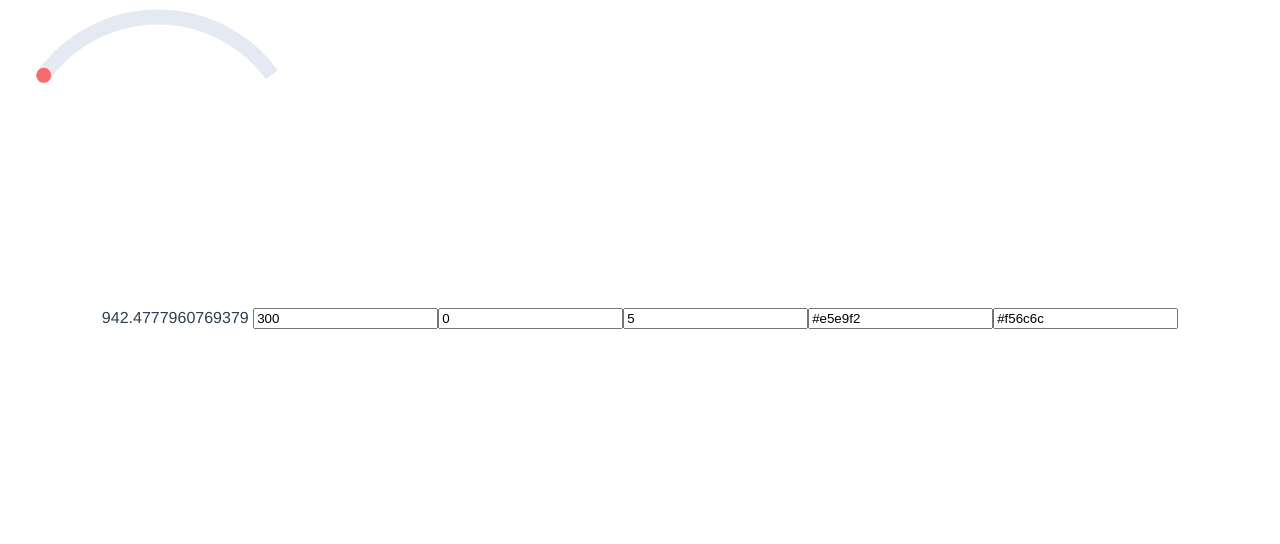
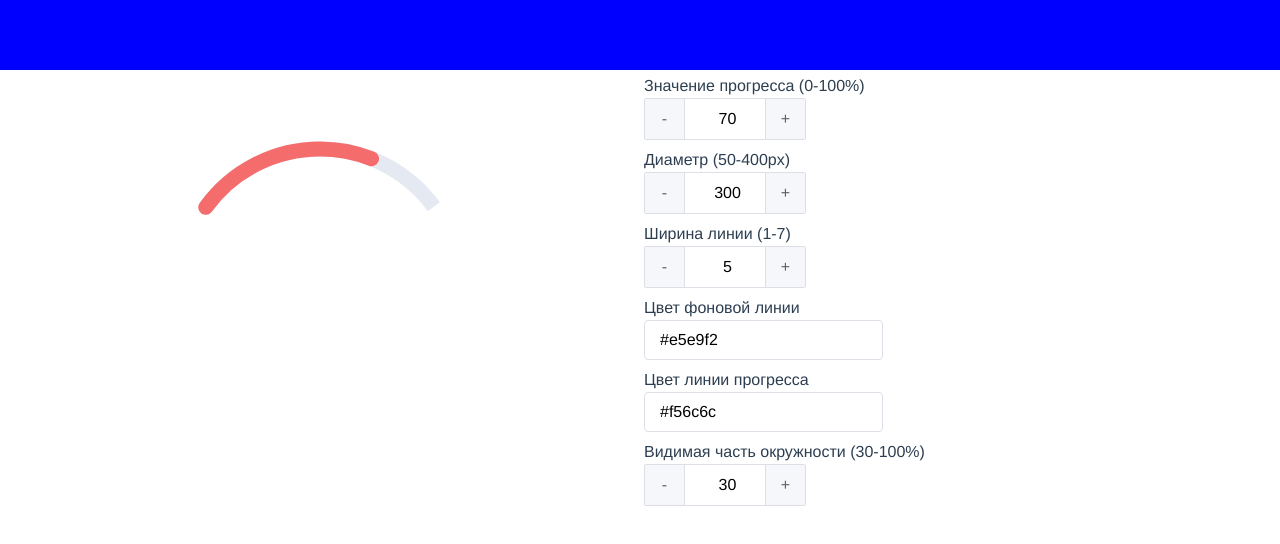
Before and after one commit to AKD47/test-task, a Vue app: page /task2 in a window 1280 px wide. Shown: the top 544 px of the page. Built offline with nearby package versions, Linux system fonts and the light colour scheme.

Commit message:
added scss to assets; added BaseWrapper.vue component; added BaseWrapper.vue to router; added BaseInput.vue component; added BaseInputNumber.vue component; added Task2.vue component;

```diff
--- a/src/App.vue
+++ b/src/App.vue
@@ -1,19 +1,18 @@
 <template>
   <div id="app">
-    <arc-progress-bar/>
+    <router-view/>
   </div>
 </template>
 
 <script>
-import ArcProgressBar from "@/components/ArcProgressBar";
-
 export default {
-  name: 'app',
-  components: { ArcProgressBar }
+  name: 'app'
 }
 </script>
 
 <style lang="scss">
+@import "assets/scss/index";
+
 #app {
   font-family: Avenir, Helvetica, Arial, sans-serif;
   -webkit-font-smoothing: antialiased;
@@ -21,17 +20,4 @@ export default {
   text-align: center;
   color: #2c3e50;
 }
-
-#nav {
-  padding: 30px;
-
-  a {
-    font-weight: bold;
-    color: #2c3e50;
-
-    &.router-link-exact-active {
-      color: #42b983;
-    }
-  }
-}
 </style>
--- /dev/null
+++ b/src/assets/scss/clear.scss
@@ -0,0 +1,69 @@
+/* Указываем box sizing */
+*,
+*::before,
+*::after {
+  box-sizing: border-box;
+  outline: none;
+}
+
+/* Убираем внутренние отступы */
+ul[class],
+ol[class] {
+  padding: 0;
+}
+
+/* Убираем внешние отступы */
+body,
+h1,
+h2,
+h3,
+h4,
+p,
+ul[class],
+ol[class],
+li,
+figure,
+figcaption,
+blockquote,
+dl,
+dd {
+  margin: 0;
+}
+
+/* Выставляем основные настройки по-умолчанию для body */
+body {
+  min-height: 100vh;
+  scroll-behavior: smooth;
+  text-rendering: optimizeSpeed;
+  line-height: 1.5;
+}
+
+/* Удаляем стандартную стилизацию для всех ul и il, у которых есть атрибут class*/
+ul[class],
+ol[class] {
+  list-style: none;
+}
+
+/* Элементы a, у которых нет класса, сбрасываем до дефолтных стилей */
+a:not([class]) {
+  text-decoration-skip-ink: auto;
+}
+
+/* Упрощаем работу с изображениями */
+img {
+  max-width: 100%;
+  display: block;
+}
+
+/* Указываем понятную периодичность в потоке данных у article*/
+article > * + * {
+  margin-top: 1em;
+}
+
+/* Наследуем шрифты для инпутов и кнопок */
+input,
+button,
+textarea,
+select {
+  font: inherit;
+}
--- /dev/null
+++ b/src/assets/scss/index.scss
@@ -0,0 +1,2 @@
+@import "clear";
+@import "fonts";
--- a/src/components/ArcProgressBar.vue
+++ b/src/components/ArcProgressBar.vue
@@ -1,29 +1,25 @@
 <template>
-  <div>
   <div class="arc-progress-bar"
        :style="{ width: `${diameter}px`, height: `${diameter}px` }">
     <svg viewBox="0 0 100 100">
-        <path :d="bgPath"
+      <path d="M 50 50
+               m 0 47
+               a 47 47 0 1 1 0 -94
+               a 47 47 0 1 1 0 94"
             :stroke="bgColor"
             :stroke-width="weight"
             fill="none"
             :style="bgStyles"/>
-        <path :d="progressPath"
+      <path d="M 50 50
+               m 0 47
+               a 47 47 0 1 1 0 -94
+               a 47 47 0 1 1 0 94"
             :stroke="lineColor"
             fill="none"
             stroke-linecap="round"
             :stroke-width="weight"
             :style="progressPathStyles"/>
     </svg>
-    </div>
-    <div>
-      {{perimeter}}
-      <input v-model="diameter" type="number">
-      <input v-model="progress" type="number">
-      <input v-model="weight" type="number">
-      <input v-model="bgColor" type="text">
-      <input v-model="lineColor" type="text">
-    </div>
   </div>
 </template>
 
@@ -32,7 +28,7 @@ export default {
   name: 'arc-progress-bar',
   props: {
     diameter: { type: Number, default: 300 }, // 1.
-    // progress: { type: Number, default: 70 } // 2.
+    progress: { type: Number, default: 70 }, // 2.
     // maxValue // 3.
     weight: { type: Number, default: 5 }, // weight // 4. ширина
     bgColor: { type: String, default: '#e5e9f2' },// bgColor // 5.
@@ -44,12 +40,6 @@ export default {
     // отображать progress // 11.
     // позиция счетчика (внутри/снизу) // 12.
   },
-  data() {
-    return {
-      progress: 0,
-      offset: 30
-    }
-  },
   computed: {
     perimeter() {
       return Math.PI * this.diameter
@@ -59,7 +49,7 @@ export default {
       const dashoffset = (offset / 100) * 295
       const dasharray = 295 - (dashoffset * 2)
       return {
-        strokeDasharray: `${dasharray * this.progress / 100}, ${this.perimeter}`,//`${(this.diameter - 7) * (this.progress / 100) }px, ${this.perimeter}px`,
+        strokeDasharray: `${dasharray * this.progress / 100}, ${this.perimeter}`,
         strokeDashoffset: -dashoffset,
         transition: 'stroke-dasharray 0.6s ease 0s, stroke 0.6s ease'
       }
@@ -72,18 +62,6 @@ export default {
         strokeDasharray: `${dasharray}, ${this.perimeter}`,
         strokeDashoffset: -dashoffset
       }
-    },
-    bgPath() {
-      return `M 50 50
-              m 0 47
-              a 47 47 0 1 1 0 -94
-              a 47 47 0 1 1 0 94`
-    },
-    progressPath() {
-      return `M 50 50
-              m 0 47
-              a 47 47 0 1 1 0 -94
-              a 47 47 0 1 1 0 94`
     }
   }
 }
--- /dev/null
+++ b/src/components/BaseInput.vue
@@ -0,0 +1,51 @@
+<template>
+  <div class="base-input">
+    <label v-if="label">{{ label }}</label>
+    <input type="text"
+           :placeholder="placeholder"
+           :value="value"
+           @input="$emit('input', $event.target.value)">
+  </div>
+</template>
+
+<script>
+export default {
+  name: 'base-input',
+  props: {
+    value: { type: String, required: true },
+    label: { type: String, default: null },
+    placeholder: { type: String, default: 'Please input' }
+  }
+}
+</script>
+
+<style lang="scss">
+.base-input {
+  width: max-content;
+  padding: 4px;
+
+  > label {
+    display: block;
+    text-align: left;
+  }
+
+  > input {
+    padding: 0 15px;
+
+    min-width: 180px;
+    height: 40px;
+
+    border: 1px solid #dcdfe6;
+    border-radius: 4px;
+
+    transition: 200ms;
+
+    &:focus, &:focus-visible {
+      border-color: #409eff!important;
+      border-width: 1px!important;
+    }
+
+  }
+
+}
+</style>
--- /dev/null
+++ b/src/components/BaseInputNumber.vue
@@ -0,0 +1,114 @@
+<template>
+  <div class="base-input-number">
+    <label v-if="label">{{ label }}</label>
+    <div class="base-input-number__content">
+      <button class="minus"
+              :disabled="min !== null && value <= min"
+              @click="handleInput(value - step)">-</button>
+      <input type="number"
+             :placeholder="placeholder"
+             :value="value"
+             @input="handleInput($event.target.value)"
+             @blur="handleBlur($event.target.value)"
+             @keyup.enter="handleInput($event.target.value)"
+             ref="input">
+      <button class="plus"
+              :disabled="max !== null && value >= max"
+              @click="handleInput(value + step)">+</button>
+    </div>
+  </div>
+</template>
+
+<script>
+export default {
+  name: 'base-input-number',
+  props: {
+    value: { type: Number, required: true },
+    label: { type: String, default: null },
+    min: { type: Number, default: null },
+    max: { type: Number, default: null },
+    step: { type: Number, default: 1 },
+    placeholder: { type: String, default: 'Please input' }
+  },
+  methods: {
+    handleBlur(val) {
+      const value = Number.parseFloat(val)
+      if (this.min && value < this.min) {
+        this.$refs.input.value = this.min
+      } else if (this.max && value > this.max) {
+        this.$refs.input.value = this.max
+      }
+    },
+    handleInput(val) {
+      const value = Number.parseFloat(val)
+      if (this.min && value < this.min) {
+        this.$emit('input', this.min)
+        return
+      }
+      if (this.max && value > this.max) {
+        this.$emit('input', this.max)
+        return
+      }
+      this.$emit('input', value)
+    }
+  }
+}
+</script>
+
+<style lang="scss">
+.base-input-number {
+  padding: 4px;
+
+  > label {
+    display: block;
+    text-align: left;
+  }
+
+  &__content {
+    width: max-content;
+    border: 1px solid #dcdfe6;
+    border-radius: 2px;
+
+    &:hover {
+      border-color: #409eff;
+    }
+
+    > button {
+      width: 40px;
+      height: 40px;
+
+      font-size: 16px;
+      font-weight: 500;
+      color: #606266;
+      background-color: #f5f7fa;
+
+      border: none;
+
+      cursor: pointer;
+
+      &:disabled {
+        cursor: no-drop;
+      }
+      &.minus {
+        border-right: 1px solid #dcdfe6;
+      }
+      &.plus {
+        border-left: 1px solid #dcdfe6;
+      }
+
+    }
+
+    > input {
+      margin-right: -20px;
+
+      width: 100px;
+      height: 40px;
+
+      border: none;
+
+      text-align: center;
+    }
+
+  }
+}
+</style>
--- /dev/null
+++ b/src/components/baseWrapper/BaseHeader.vue
@@ -0,0 +1,20 @@
+<template>
+  <header class="base-header">
+
+  </header>
+</template>
+
+<script>
+export default {
+  name: 'base-header'
+}
+</script>
+
+<style scoped lang="scss">
+.base-header {
+  width: 100%;
+  height: 70px;
+
+  background-color: blue;
+}
+</style>
--- /dev/null
+++ b/src/components/baseWrapper/BaseWrapper.vue
@@ -0,0 +1,20 @@
+<template>
+  <div class="base-wrapper">
+    <base-header/>
+    <div class="base-wrapper__content">
+      <router-view/>
+    </div>
+  </div>
+</template>
+
+<script>
+import BaseHeader from "@/components/baseWrapper/BaseHeader";
+
+export default {
+  name: 'base-wrapper',
+  components: { BaseHeader }
+}
+</script>
+
+<style lang="scss">
+</style>
--- a/src/router/index.js
+++ b/src/router/index.js
@@ -4,19 +4,15 @@ import VueRouter from 'vue-router'
 Vue.use(VueRouter)
 
 const routes = [
-  // {
-  //   path: '/',
-  //   name: 'Home',
-  //   component: Home
-  // },
-  // {
-  //   path: '/about',
-  //   name: 'About',
-    // route level code-splitting
-    // this generates a separate chunk (about.[hash].js) for this route
-    // which is lazy-loaded when the route is visited.
-    // component: () => import(/* webpackChunkName: "about" */ '../views/About.vue')
-  // }
+  {
+    path: '/',
+    component: () => import('@/components/baseWrapper/BaseWrapper'),
+    children: [{
+      path: '/task2',
+      name: 'task2',
+      component: () => import('@/views/Task2')
+    }]
+  }
 ]
 
 const router = new VueRouter({
--- /dev/null
+++ b/src/views/Task2.vue
@@ -0,0 +1,87 @@
+<template>
+  <div class="task2">
+    <div class="task2__progress-wrapper">
+      <arc-progress-bar
+          :progress="progress"
+          :diameter="diameter"
+          :bg-color="bgColor"
+          :line-color="lineColor"
+          :weight="weight"
+          :visible-part-of-circle="visiblePartOfCircle"/>
+    </div>
+    <div class="task2__actions">
+
+      <base-input-number v-model="progress"
+                         label="Значение прогресса (0-100%)"
+                         :step="5"
+                         :min="0" :max="100"/>
+
+      <base-input-number v-model="diameter"
+                         label="Диаметр (50-400px)"
+                         :step="10"
+                         :min="50" :max="400"/>
+
+      <base-input-number v-model="weight"
+                         label="Ширина линии (1-7)"
+                         :step="0.5"
+                         :min="1" :max="7"/>
+
+      <base-input v-model="bgColor"
+                  label="Цвет фоновой линии"/>
+
+      <base-input v-model="lineColor"
+                  label="Цвет линии прогресса"/>
+
+
+      <base-input-number v-model="visiblePartOfCircle"
+                         label="Видимая часть окружности (30-100%)"
+                         :step="5"
+                         :min="30" :max="100"/>
+
+    </div>
+  </div>
+</template>
+
+<script>
+import ArcProgressBar from "@/components/ArcProgressBar";
+import BaseInput from "@/components/BaseInput";
+import BaseInputNumber from "@/components/BaseInputNumber";
+
+export default {
+  name: 'app',
+  components: { ArcProgressBar, BaseInput, BaseInputNumber },
+  data() {
+    return {
+      diameter: 300,
+      progress: 70,
+      weight: 5,
+      bgColor: '#e5e9f2',
+      lineColor: '#f56c6c',
+      visiblePartOfCircle: 30,
+      // animate default linear // 9.
+      // animateSpeed // 10.
+      // отображать progress // 11.
+      // позиция счетчика (внутри/снизу) // 12.
+    }
+  }
+}
+</script>
+
+<style scoped lang="scss">
+.task2 {
+  display: flex;
+
+  &__progress-wrapper {
+    display: flex;
+    justify-content: center;
+    align-items: center;
+
+    width: 50%;
+  }
+
+  &__actions {
+    width: 50%;
+  }
+
+}
+</style>
```
Also changed, not shown: src/assets/logo.png (deleted), src/assets/scss/fonts.scss (added). Lines whose indentation alone changed are shown as unchanged.
